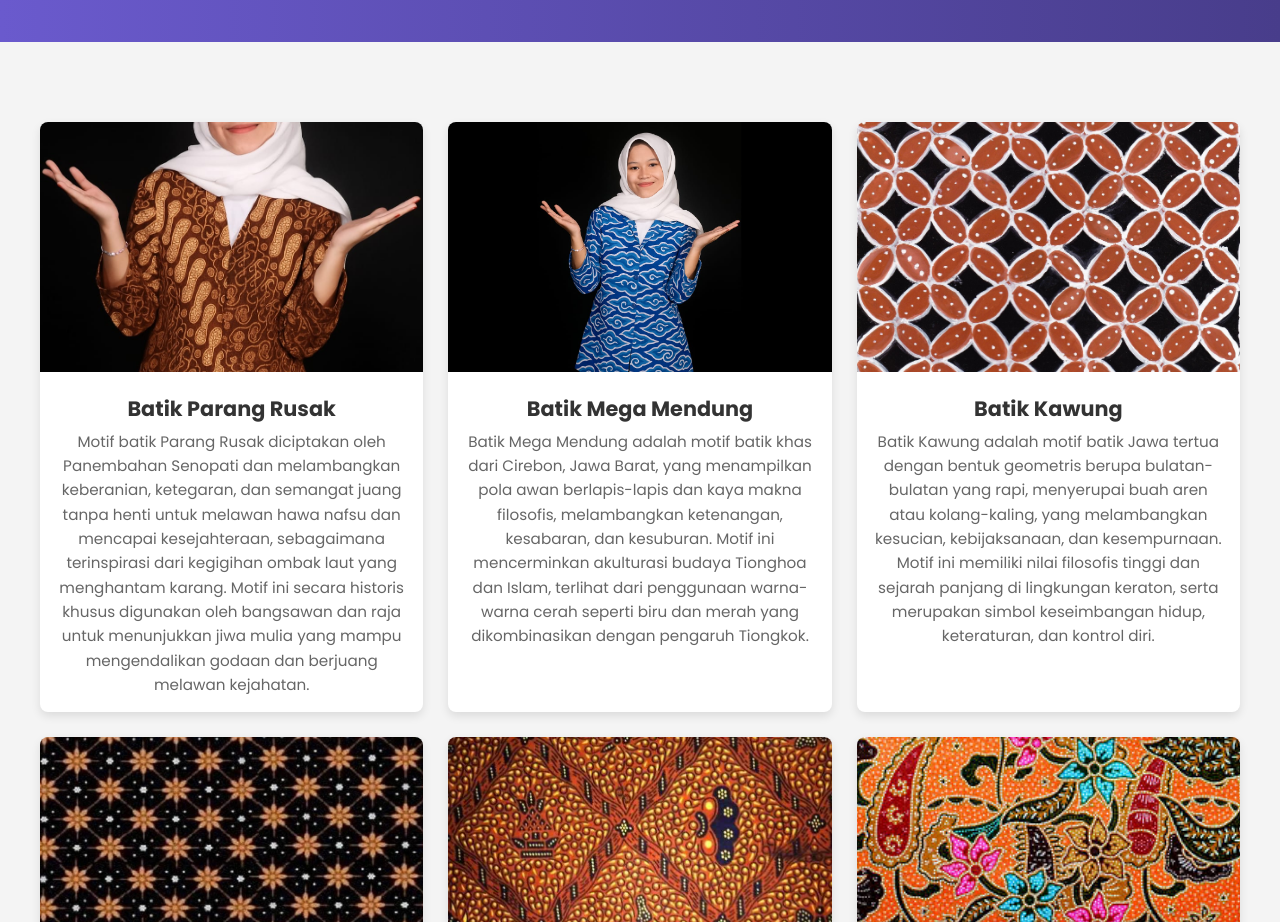
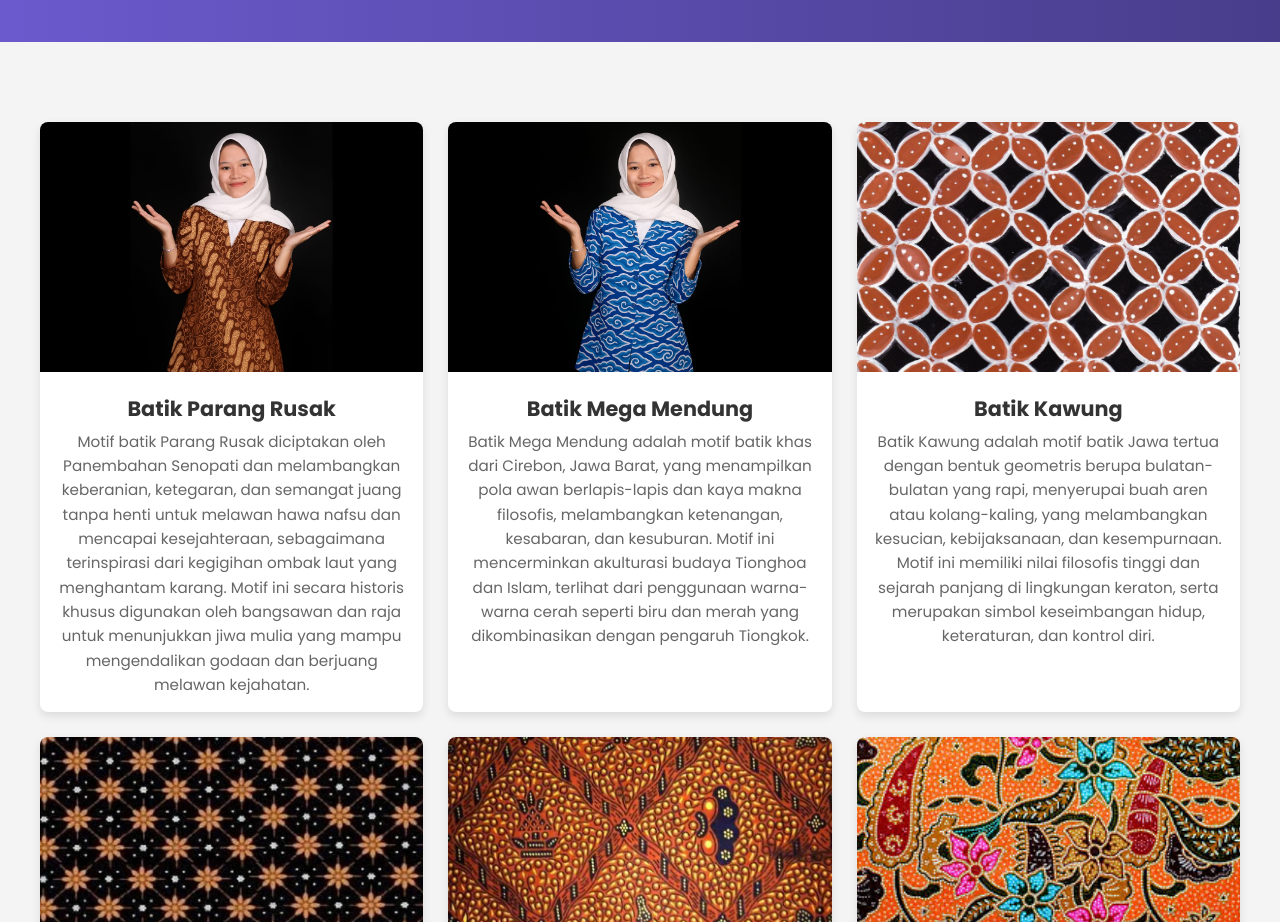
Before and after one commit to candraqoriulumma/candraqoriulumma.github.io, a plain HTML site: page index3.html in a window 1280 px wide. Shown: the part 2000-2922 px from the top of the page. Drawn offline with Linux system fonts and the light colour scheme.

Commit message:
Update index3.html

```diff
--- a/index3.html
+++ b/index3.html
@@ -60,7 +60,7 @@
             </section>
             <section class="gallery-grid container">
                 <a href="#" class="gallery-item">
-                    <img src="parangrusak.jpeg" alt="Motif Parang Rusak">
+                    <img src="um.jpeg" alt="Motif Parang Rusak">
                     <div class="item-info">
                         <h3>Batik Parang Rusak</h3>
                         <p>Motif batik Parang Rusak diciptakan oleh Panembahan Senopati dan melambangkan keberanian, ketegaran, dan semangat juang tanpa henti untuk melawan hawa nafsu dan mencapai kesejahteraan, sebagaimana terinspirasi dari kegigihan ombak laut yang menghantam karang. Motif ini secara historis khusus digunakan oleh bangsawan dan raja untuk menunjukkan jiwa mulia yang mampu mengendalikan godaan dan berjuang melawan kejahatan. </p>
```
